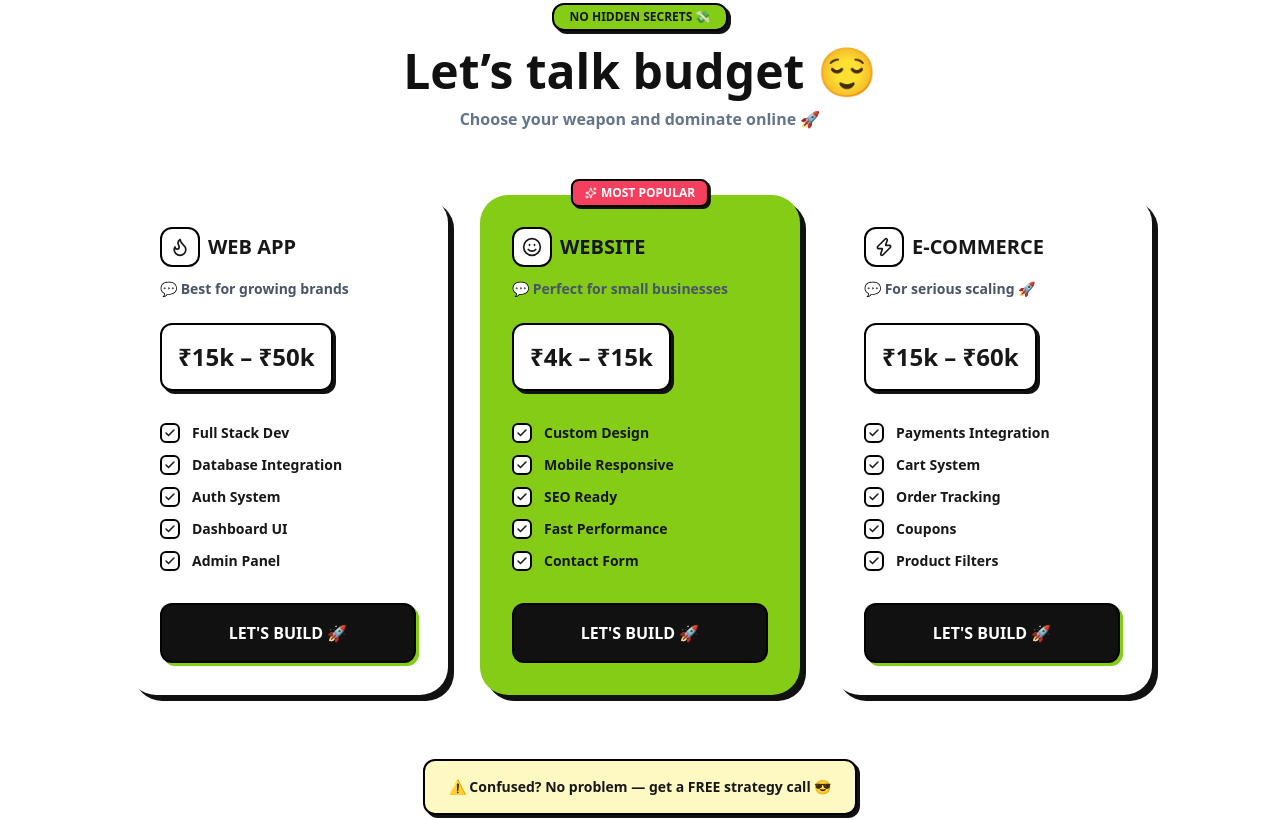
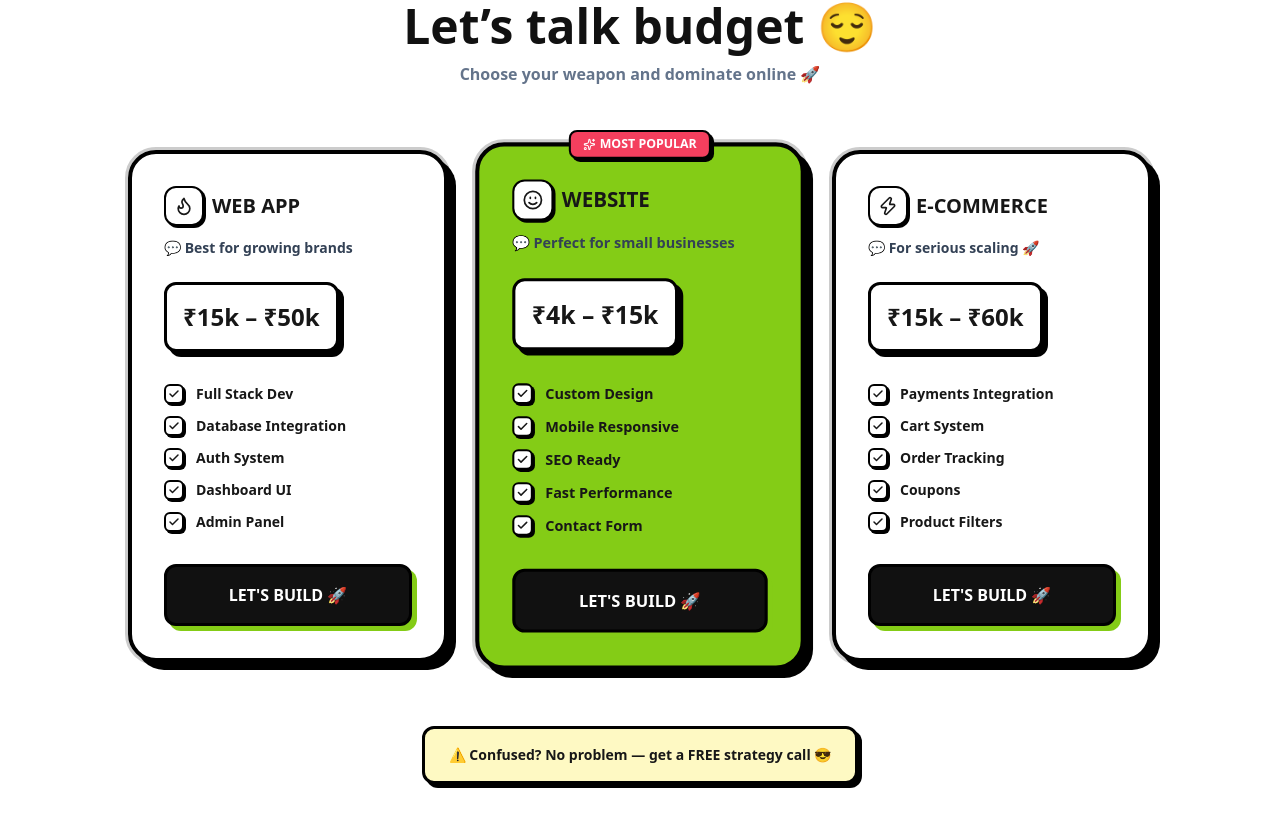
Before and after one commit to JayapremVeeramuthu/jayapremvfreelance, a React (Vite) app: page / in a window 1280 px wide. Shown: the part 3915-4735 px from the top of the page. Built offline with nearby package versions, Linux system fonts and the light colour scheme.

Commit message:
added google verification

```diff
--- a/src/components/About.tsx
+++ b/src/components/About.tsx
@@ -6,14 +6,15 @@ const comicCSS = `
 .about-comic-container {
   font-family: 'Comic Neue', cursive;
   background: #f5f5f0;
+  padding: 20px;
 }
 
 .about-comic-box {
   max-width: 1200px;
   margin: auto;
-  border: 4px solid black; /* reduce */
+  border: 4px solid black;
   background: #fff;
-  box-shadow: 6px 6px 0 black; /* reduce */
+  box-shadow: 6px 6px 0 black;
   overflow: hidden;
 }
 
@@ -26,11 +27,12 @@ const comicCSS = `
   display: flex;
   justify-content: space-between;
   align-items: center;
+  position: relative;
 }
 
 .about-title {
   font-family: 'Bangers';
-  font-size: 2.8rem; /* slightly reduce */
+  font-size: 2.8rem;
   text-shadow: 2px 2px 0 black;
 }
 
@@ -46,6 +48,20 @@ const comicCSS = `
   font-family: 'Bangers';
 }
 
+/* PROFILE IMAGE */
+.about-img {
+  position: absolute;
+  right: 15px;
+  top: 50%;
+  transform: translateY(-50%);
+  width: 80px;
+  height: 80px;
+  object-fit: cover;
+  border: 4px solid black;
+  border-radius: 50%;
+  box-shadow: 3px 3px 0 #111;
+}
+
 /* GRID */
 .about-grid {
   display: grid;
@@ -59,8 +75,8 @@ const comicCSS = `
 
 /* VANAKKAM */
 .about-vanakkam {
-  font-family: 'Bangers', cursive;
-  font-size: 4.2rem; /* reduce */
+  font-family: 'Bangers';
+  font-size: 4rem;
   color: #FFE600;
   text-shadow: 3px 3px 0 black;
 }
@@ -71,10 +87,6 @@ const comicCSS = `
   border: 2px solid black;
   padding: 10px;
   font-family: 'Bangers';
-  transition: transform 0.15s ease;
-}
-.about-stat:hover {
-  transform: translate(-2px,-2px); /* lighter */
 }
 
 /* BOTTOM */
@@ -91,10 +103,6 @@ const comicCSS = `
   display:inline-block;
   font-weight: bold;
   background:#d9ff57;
-  transition: transform 0.15s ease;
-}
-.about-tag:hover {
-  transform: translate(-2px,-2px);
 }
 
 /* CTA */
@@ -113,10 +121,61 @@ const comicCSS = `
   background: white;
   font-family: 'Bangers';
   cursor: pointer;
-  transition: transform 0.15s ease;
+  width: fit-content;
 }
-.about-button:hover {
-  transform: translate(-2px,-2px);
+
+/* 🔥 RESPONSIVE */
+@media (max-width: 768px) {
+
+  .about-header {
+    flex-direction: column;
+    align-items: flex-start;
+    gap: 10px;
+  }
+
+  .about-title {
+    font-size: 2rem;
+  }
+
+  .about-badge {
+    width: 45px;
+    height: 45px;
+  }
+
+  .about-img {
+    position: static;
+    transform: none;
+    margin-top: 10px;
+    width: 60px;
+    height: 60px;
+  }
+
+  .about-grid {
+    grid-template-columns: 1fr;
+  }
+
+  .about-bottom {
+    grid-template-columns: 1fr;
+  }
+
+  .about-panel {
+    padding: 16px;
+  }
+
+  .about-vanakkam {
+    font-size: 2.5rem;
+  }
+
+  .about-button {
+    width: 100%;
+    text-align: center;
+  }
+}
+
+@media (max-width: 480px) {
+  .about-vanakkam {
+    font-size: 2rem;
+  }
 }
 `;
 
@@ -125,12 +184,11 @@ export const About = () => {
     <>
       <style>{comicCSS}</style>
 
-      <section className="about-comic-container py-10">
+      <section className="about-comic-container">
         <div className="about-comic-box">
 
           {/* HEADER */}
-        <div className="about-header relative">
-
+          <div className="about-header">
             <div>
               <div className="about-title">ABOUT ME!</div>
               <small>The origin story of Jayaprem V</small>
@@ -138,13 +196,11 @@ export const About = () => {
 
             <div className="about-badge">#01</div>
 
-  {/* 🔥 IMAGE ADD */}
             <img
               src="/jayapremv.jpg"
               alt="profile"
-    className="absolute right-4 top-1/2 -translate-y-1/2 w-20 h-20 object-cover border-4 border-black rounded-full shadow-[3px_3px_0px_#111] hover:scale-105 transition"
+              className="about-img"
             />
-
           </div>
 
           {/* TOP */}
--- a/src/components/Pricing.tsx
+++ b/src/components/Pricing.tsx
@@ -41,7 +41,7 @@ const tiers = [
 
         {/* TITLE */}
         <div className="text-center mb-16">
-          <div className="inline-block bg-[#84cc16] border-2 border-black px-4 py-1 rounded-xl text-xs font-black shadow-[3px_3px_0px_#111] mb-4">
+          <div className="inline-block bg-[#84cc16] border-2 border-black px-4 py-1 rounded-xl text-xs font-black shadow-[4px_4px_0px_#000] mb-4">
             NO HIDDEN SECRETS 💸
           </div>
 
@@ -60,14 +60,23 @@ const tiers = [
           {tiers.map((tier, index) => (
             <div
               key={index}
-              className={`relative border-3 border-black rounded-[28px] p-8 shadow-[6px_6px_0px_#111] flex flex-col justify-between transition hover:translate-y-[-4px] ${
-                tier.popular ? 'bg-[#84cc16]' : 'bg-white'
-              }`}
+              className={`
+                relative
+                border-[4px] border-black
+                outline outline-[3px] outline-black/20
+                rounded-[28px] p-8
+                shadow-[8px_8px_0px_#000]
+                flex flex-col justify-between
+                transition duration-200
+                hover:translate-y-[-6px]
+                hover:shadow-[12px_12px_0px_#000]
+                ${tier.popular ? 'bg-[#84cc16] scale-[1.03]' : 'bg-white'}
+              `}
             >
 
               {/* POPULAR TAG */}
               {tier.popular && (
-                <div className="absolute -top-4 left-1/2 -translate-x-1/2 bg-rose-500 text-white border-2 border-black px-3 py-1 rounded-lg text-xs font-black shadow-[2px_2px_0px_#111] flex items-center gap-1">
+                <div className="absolute -top-4 left-1/2 -translate-x-1/2 bg-rose-500 text-white border-2 border-black px-3 py-1 rounded-lg text-xs font-black shadow-[3px_3px_0px_#000] flex items-center gap-1">
                   <Sparkles size={12} />
                   MOST POPULAR
                 </div>
@@ -77,16 +86,16 @@ const tiers = [
 
                 {/* ICON + TITLE */}
                 <div className="flex items-center gap-2 mb-3">
-                  <div className="p-2 border-2 border-black rounded-xl bg-white">
+                  <div className="p-2 border-2 border-black rounded-xl bg-white shadow-[2px_2px_0px_#000]">
                     {tier.icon}
                   </div>
                   <h3 className="text-xl font-black">{tier.title}</h3>
                 </div>
 
-                <p className="text-sm font-bold text-slate-600 mb-6">{tier.sub}</p>
+                <p className="text-sm font-bold text-slate-700 mb-6">{tier.sub}</p>
 
                 {/* PRICE */}
-                <div className="bg-white border-2 border-black p-4 rounded-xl shadow-[3px_3px_0px_#111] inline-block mb-8">
+                <div className="bg-white border-[3px] border-black p-4 rounded-xl shadow-[5px_5px_0px_#000] inline-block mb-8">
                   <p className="text-2xl font-black">{tier.price}</p>
                 </div>
 
@@ -94,7 +103,7 @@ const tiers = [
                 <div className="space-y-3 mb-8">
                   {tier.features.map((feature, i) => (
                     <div key={i} className="flex items-center gap-3">
-                      <div className="w-5 h-5 border-2 border-black rounded-md flex items-center justify-center bg-white">
+                      <div className="w-5 h-5 border-2 border-black rounded-md flex items-center justify-center bg-white shadow-[2px_2px_0px_#000]">
                         <Check size={12} className="stroke-[3]" />
                       </div>
                       <span className="text-sm font-bold">{feature}</span>
@@ -106,7 +115,18 @@ const tiers = [
               {/* CTA */}
               <button
                 onClick={onContactClick}
-                className="w-full bg-[#111] text-white border-2 border-black py-4 rounded-xl font-black shadow-[3px_3px_0px_#84cc16] hover:bg-[#4F46E5] hover:translate-y-[-2px] transition"
+                className="
+                  w-full
+                  bg-[#111] text-white
+                  border-[3px] border-black
+                  py-4 rounded-xl
+                  font-black
+                  shadow-[5px_5px_0px_#84cc16]
+                  transition
+                  hover:translate-y-[-3px]
+                  hover:shadow-[8px_8px_0px_#84cc16]
+                  hover:bg-[#4F46E5]
+                "
               >
                 LET'S BUILD 🚀
               </button>
@@ -118,7 +138,7 @@ const tiers = [
 
         {/* BOTTOM */}
         <div className="mt-16 text-center">
-          <div className="inline-block bg-yellow-100 border-2 border-black px-6 py-4 rounded-xl shadow-[3px_3px_0px_#111]">
+          <div className="inline-block bg-yellow-100 border-[3px] border-black px-6 py-4 rounded-xl shadow-[4px_4px_0px_#000]">
             <p className="text-sm font-black">
               ⚠️ Confused? No problem — get a FREE strategy call 😎
             </p>
```
Also changed, not shown: src/components/Contact.tsx (+77 -18 lines). Lines whose indentation alone changed are shown as unchanged.
